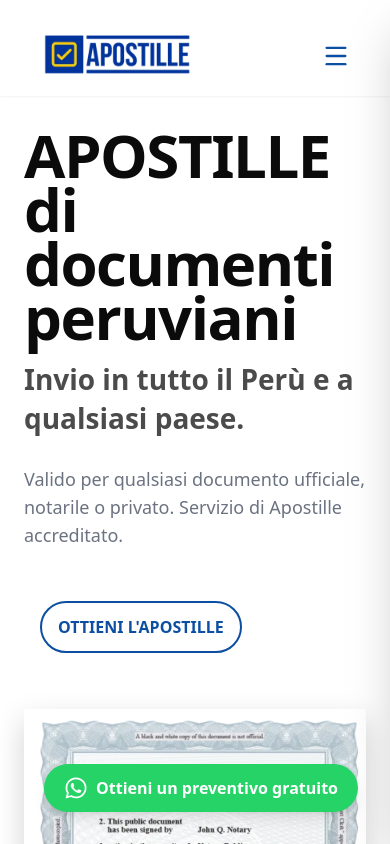
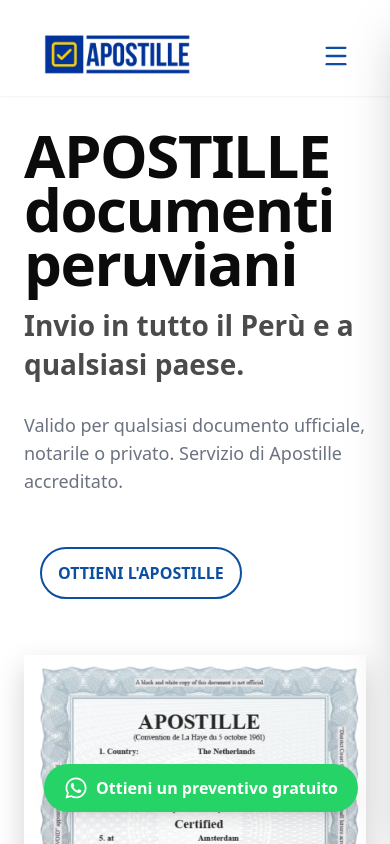
Before and after one commit to Simobara/progApostille1, a React (Vite) app: page / in a window 390 px wide. Shown: the top 844 px of the page. Built offline with nearby package versions, Linux system fonts and the light colour scheme.

Commit message:
mobile version navbar

```diff
--- a/src/App.jsx
+++ b/src/App.jsx
@@ -27,7 +27,7 @@ export default function App() {
           {/* LEFT copy */}
           <div className="lg:col-span-7">
             <h1 className="text-[60px] md:text-[80px] lg:text-[96px] font-extrabold leading-[0.9] tracking-tight text-[#0b0b0b]">
-              APOSTILLE di documenti peruviani
+              APOSTILLE documenti peruviani
             </h1>
 
             <h2 className="mt-4 text-[28px] md:text-[34px] lg:text-[40px] font-semibold text-[#4b4b4b] leading-snug max-w-3xl">
```
